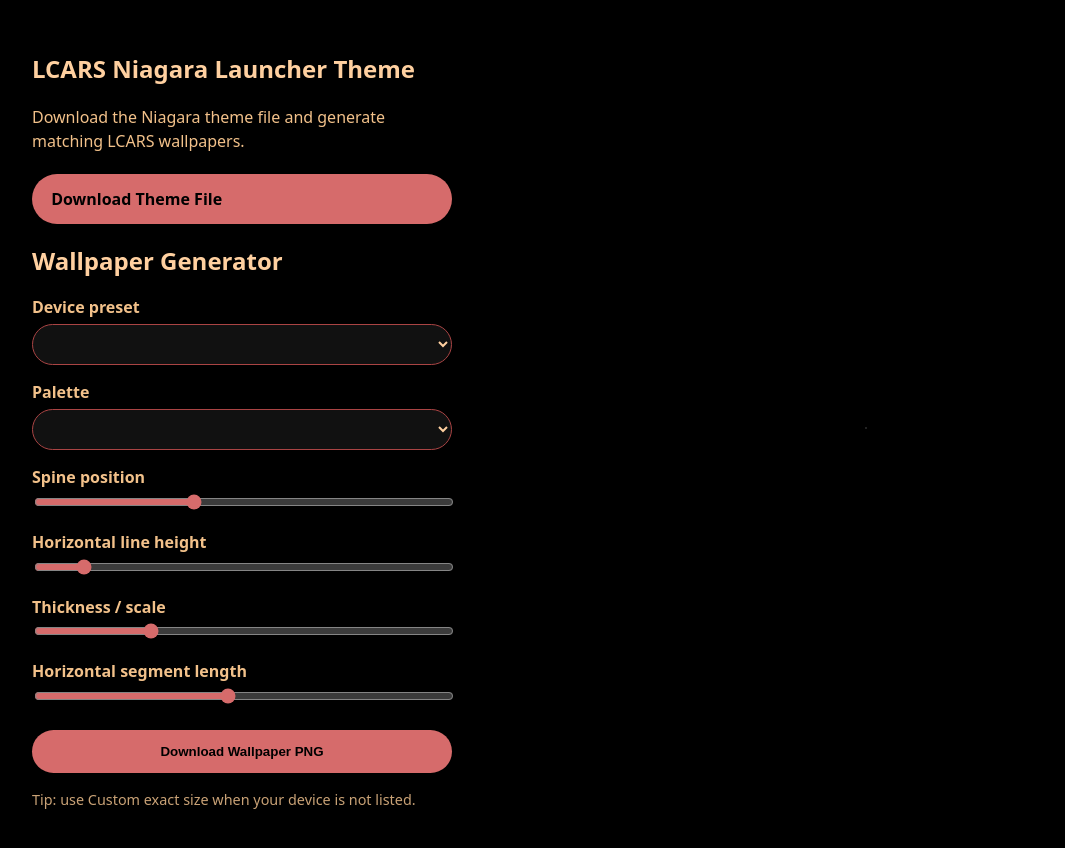
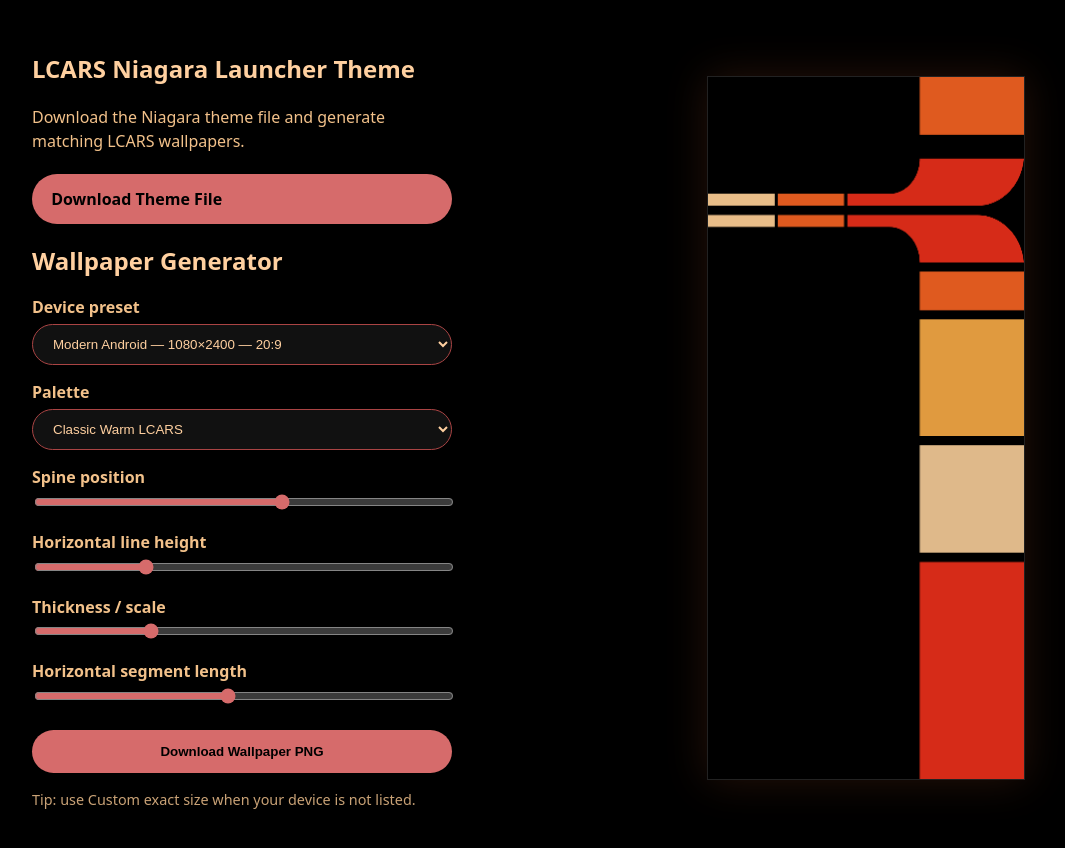
Before and after one commit to Yearbook-enzyme/LCARS-Star-Trek-Niagara-Launcher-Theme, a plain HTML site: page docs/index.html in a window 1280 px wide. Shown: the whole page, without its empty margins (0-1065 px from the left). Drawn offline with Linux system fonts and the light colour scheme.

Commit message:
Restore static preset and palette dropdowns

```diff
--- a/docs/index.html
+++ b/docs/index.html
@@ -19,7 +19,81 @@
 
       <label>
         Device preset
-        <select id="preset"></select>
+        <select id="preset">
+          <optgroup label="Popular Android phones">
+            <option value="1080x2400">Modern Android — 1080×2400 — 20:9</option>
+            <option value="1440x3200">Flagship Android — 1440×3200 — 20:9</option>
+            <option value="1080x2340">Android / Pixel style — 1080×2340 — 19.5:9</option>
+            <option value="1440x3120">QHD Android — 1440×3120 — 19.5:9</option>
+            <option value="1080x2520">Tall Android / Xperia style — 1080×2520 — 21:9</option>
+            <option value="1644x3840">Sony Xperia 4K style — 1644×3840 — 21:9</option>
+            <option value="1080x2280">Older Android — 1080×2280 — 19:9</option>
+            <option value="1080x2220">Samsung S8/S9 style — 1080×2220 — 18.5:9</option>
+            <option value="1080x2160">Older Android — 1080×2160 — 18:9</option>
+            <option value="1080x1920">Legacy Android — 1080×1920 — 16:9</option>
+          </optgroup>
+
+          <optgroup label="iPhone">
+            <option value="1179x2556">iPhone Pro — 1179×2556</option>
+            <option value="1290x2796">iPhone Pro Max — 1290×2796</option>
+            <option value="1170x2532">iPhone 12/13/14 style — 1170×2532</option>
+            <option value="1284x2778">iPhone Max style — 1284×2778</option>
+            <option value="1125x2436">iPhone X/XS/11 Pro style — 1125×2436</option>
+            <option value="828x1792">iPhone XR/11 style — 828×1792</option>
+            <option value="750x1334">Legacy iPhone — 750×1334</option>
+          </optgroup>
+
+          <optgroup label="Foldables">
+            <option value="904x2316">Foldable outer narrow — 904×2316</option>
+            <option value="968x2376">Foldable outer tall — 968×2376</option>
+            <option value="1812x2176">Foldable inner portrait — 1812×2176</option>
+            <option value="2176x1812">Foldable inner landscape — 2176×1812</option>
+            <option value="1840x2208">Galaxy Fold inner portrait — 1840×2208</option>
+            <option value="2208x1840">Galaxy Fold inner landscape — 2208×1840</option>
+            <option value="2232x3184">Trifold portrait — 2232×3184</option>
+            <option value="3184x2232">Trifold landscape — 3184×2232</option>
+          </optgroup>
+
+          <optgroup label="Android tablets">
+            <option value="1200x1920">Small tablet portrait — 1200×1920</option>
+            <option value="1920x1200">Small tablet landscape — 1920×1200</option>
+            <option value="1600x2560">Android tablet portrait — 1600×2560</option>
+            <option value="2560x1600">Android tablet landscape — 2560×1600</option>
+            <option value="1752x2800">Large tablet portrait — 1752×2800</option>
+            <option value="2800x1752">Large tablet landscape — 2800×1752</option>
+            <option value="2000x3200">Ultra tablet portrait — 2000×3200</option>
+            <option value="3200x2000">Ultra tablet landscape — 3200×2000</option>
+          </optgroup>
+
+          <optgroup label="iPad">
+            <option value="1620x2160">iPad 10.2 portrait — 1620×2160</option>
+            <option value="2160x1620">iPad 10.2 landscape — 2160×1620</option>
+            <option value="1640x2360">iPad Air portrait — 1640×2360</option>
+            <option value="2360x1640">iPad Air landscape — 2360×1640</option>
+            <option value="1668x2388">iPad Pro 11 portrait — 1668×2388</option>
+            <option value="2388x1668">iPad Pro 11 landscape — 2388×1668</option>
+            <option value="2048x2732">iPad Pro 12.9 portrait — 2048×2732</option>
+            <option value="2732x2048">iPad Pro 12.9 landscape — 2732×2048</option>
+          </optgroup>
+
+          <optgroup label="DAP / e-reader / unusual">
+            <option value="480x800">Small DAP — 480×800</option>
+            <option value="720x1280">Common DAP — 720×1280</option>
+            <option value="1080x1920">Full HD DAP — 1080×1920</option>
+            <option value="1080x2160">Tall DAP — 1080×2160</option>
+            <option value="1440x2560">Premium DAP — 1440×2560</option>
+            <option value="1072x1448">Small e-reader portrait — 1072×1448</option>
+            <option value="1264x1680">Medium e-reader portrait — 1264×1680</option>
+            <option value="1860x2480">Premium e-reader portrait — 1860×2480</option>
+            <option value="1080x1080">Square test — 1080×1080</option>
+            <option value="1920x1080">Desktop / DeX — 1920×1080</option>
+            <option value="3440x1440">Ultrawide / DeX — 3440×1440</option>
+          </optgroup>
+
+          <optgroup label="Custom">
+            <option value="custom">Custom exact size</option>
+          </optgroup>
+        </select>
       </label>
 
       <div id="customSize" class="customSize" hidden>
@@ -36,17 +110,36 @@
 
       <label>
         Palette
-        <select id="palette"></select>
+        <select id="palette">
+          <option value="classic">Classic Warm LCARS</option>
+          <option value="tng">TNG Pastel LCARS</option>
+          <option value="ds9">DS9 Muted Station</option>
+          <option value="voyager">Voyager Soft</option>
+          <option value="command">Command Gold</option>
+          <option value="red">Red Alert</option>
+          <option value="security">Security Red</option>
+          <option value="science">Science Blue/Purple</option>
+          <option value="medical">Medical Teal</option>
+          <option value="opsBlue">Operations Blue</option>
+          <option value="lowerDecks">Lower Decks Bright</option>
+          <option value="latinum">Latinum Gold</option>
+          <option value="romulan">Romulan Green</option>
+          <option value="muted">Muted OLED</option>
+          <option value="grayscale">Grayscale LCARS</option>
+          <option value="eink">E-Ink Soft</option>
+          <option value="terminal">Terminal Green</option>
+          <option value="highContrast">High Contrast</option>
+        </select>
       </label>
 
       <label>
         Spine position
-        <input id="spineX" type="range" min="58" max="82" value="67">
+        <input id="spineX" type="range" min="45" max="82" value="67">
       </label>
 
       <label>
         Horizontal line height
-        <input id="barY" type="range" min="16" max="45" value="19">
+        <input id="barY" type="range" min="10" max="45" value="19">
       </label>
 
       <label>
@@ -71,6 +164,6 @@
     </section>
   </main>
 
-  <script src="app.js?v=11"></script>
+  <script src="app.js?v=12"></script>
 </body>
 </html>
```
